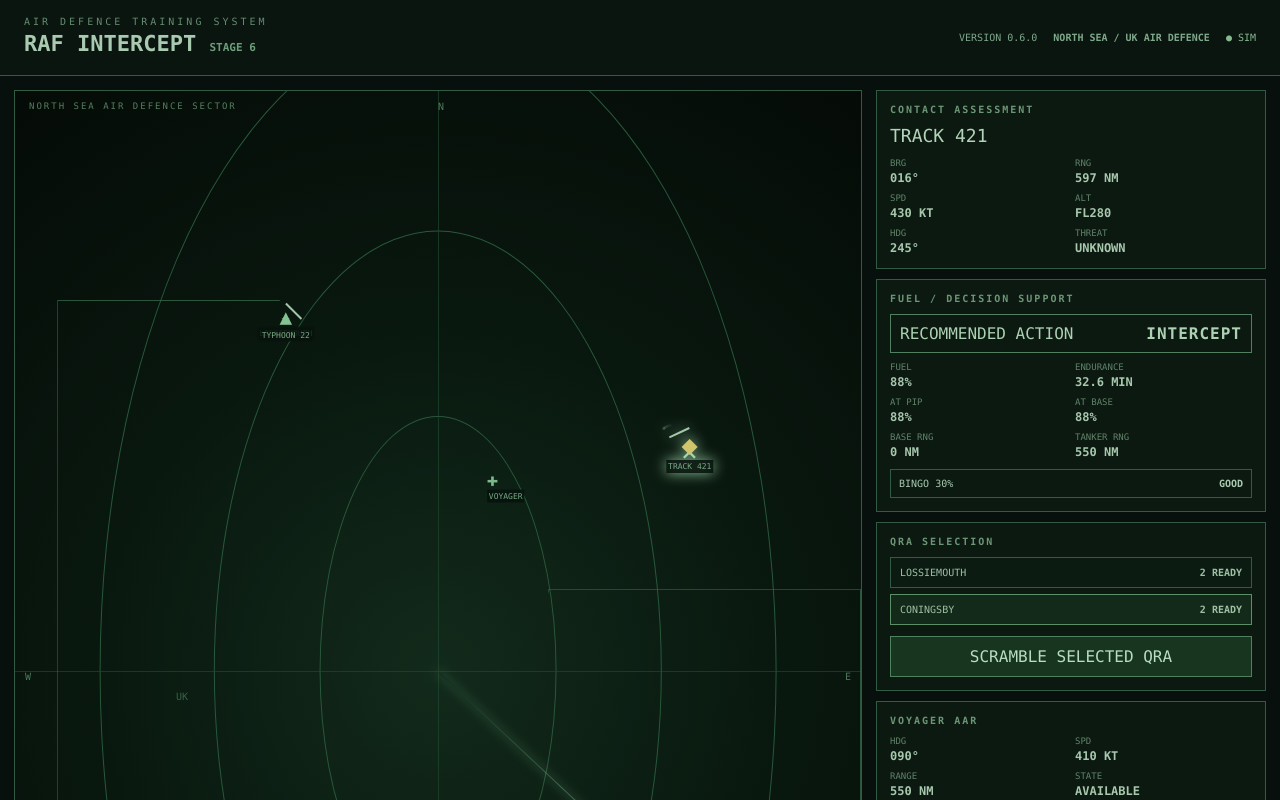
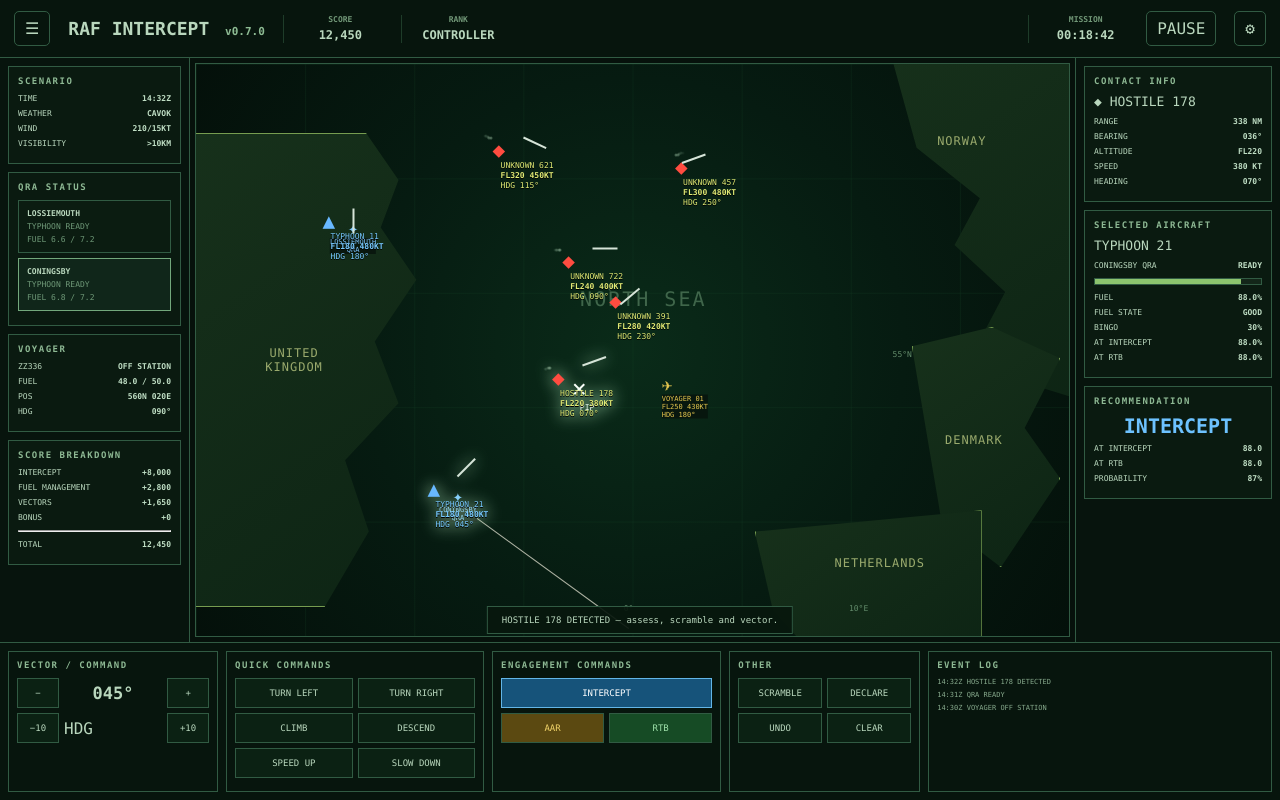
Before and after one commit to kitridley-sys/Intercept, a React (Vite) app: page / in a window 1280 px wide. Shown: the top 800 px of the page. Built offline with nearby package versions, Linux system fonts and the light colour scheme.

Commit message:
Add files via upload

```diff
--- a/src/App.tsx
+++ b/src/App.tsx
@@ -1,38 +1,120 @@
-import{useEffect,useMemo,useState}from'react'
-const VERSION='0.6.0',BINGO=30,RESERVE=42
+import {useEffect,useMemo,useState} from 'react'
+import './style.css'
+
+const VERSION='0.7.0'
+const BINGO=30, RESERVE=42
 type P={id:string;name:string;x:number;y:number;heading:number;speed:number;alt:number;fuel:number;airborne:boolean;friendly:boolean;trail:{x:number;y:number}[]}
 type Base={id:string;name:string;x:number;y:number;aircraft:number}
-const bases:Base[]=[{id:'L',name:'LOSSIEMOUTH',x:32,y:20,aircraft:2},{id:'C',name:'CONINGSBY',x:68,y:72,aircraft:2}]
-const initialT:P[]=[{id:'T421',name:'TRACK 421',x:82,y:30,heading:245,speed:430,alt:280,fuel:100,airborne:true,friendly:false,trail:[]},{id:'T315',name:'TRACK 315',x:24,y:67,heading:42,speed:390,alt:240,fuel:100,airborne:true,friendly:false,trail:[]}]
-const initialF:P[]=[{id:'F21',name:'TYPHOON 21',x:68,y:72,heading:315,speed:450,alt:250,fuel:88,airborne:false,friendly:true,trail:[]},{id:'F22',name:'TYPHOON 22',x:32,y:20,heading:135,speed:450,alt:250,fuel:78,airborne:false,friendly:true,trail:[]}]
-const tanker={x:58,y:34,heading:90,speed:410}
-const clamp=(n:number,a=4,b=96)=>Math.max(a,Math.min(b,n))
-const move=(p:P):P=>{const r=p.heading*Math.PI/180,s=.00115;return{...p,x:clamp(p.x+Math.sin(r)*p.speed*s),y:clamp(p.y-Math.cos(r)*p.speed*s),fuel:p.airborne&&p.friendly?Math.max(0,p.fuel-.045):p.fuel,trail:[...p.trail,{x:p.x,y:p.y}].slice(-22)}}
-const d=(a:{x:number;y:number},b:{x:number;y:number})=>Math.hypot(a.x-b.x,a.y-b.y)
-const brg=(a:P,b:P)=>Math.round((Math.atan2(b.x-a.x,-(b.y-a.y))*180/Math.PI+360)%360)
-const ang=(a:number,b:number)=>Math.abs(((a-b+540)%360)-180)
-function solution(f:P,t:P){const dx=t.x-f.x,dy=t.y-f.y,r=t.heading*Math.PI/180,tvx=Math.sin(r)*t.speed,tvy=-Math.cos(r)*t.speed,a=tvx*tvx+tvy*tvy-f.speed*f.speed,b=2*(dx*tvx+dy*tvy),c=dx*dx+dy*dy;let s=0,disc=b*b-4*a*c;if(Math.abs(a)>.0001&&disc>=0){const rs=[(-b-Math.sqrt(disc))/(2*a),(-b+Math.sqrt(disc))/(2*a)].filter(x=>x>0);if(rs.length)s=Math.min(...rs)}if(!s)s=Math.max(1,d(f,t)*.9);const x=clamp(t.x+Math.sin(r)*t.speed*s*.00115),y=clamp(t.y-Math.cos(r)*t.speed*s*.00115);return{sec:s,x,y,heading:Math.round((Math.atan2(x-f.x,-(y-f.y))*180/Math.PI+360)%360)}}
-function Contact({p,sel,onClick}:{p:P;sel:boolean;onClick:()=>void}){return <button className={`contact ${p.friendly?'friendly':'hostile'} ${sel?'selected':''}`} style={{left:`${p.x}%`,top:`${p.y}%`}} onClick={onClick}><span className="trail">{p.trail.map((q,i)=><i key={i} style={{left:`${(q.x-p.x)*4}px`,top:`${(q.y-p.y)*4}px`,opacity:(i+1)/p.trail.length*.35}}/>)}</span><span className="bug" style={{transform:`translate(-50%,-100%) rotate(${p.heading}deg)`}}/><span className="symbol">{p.friendly?'▲':'◆'}</span><small>{p.name}</small></button>}
+
+const bases:Base[]=[
+ {id:'L',name:'LOSSIEMOUTH',x:18,y:30,aircraft:2},
+ {id:'C',name:'CONINGSBY',x:30,y:77,aircraft:2}
+]
+const initialT:P[]=[
+ {id:'T178',name:'HOSTILE 178',x:43,y:58,heading:70,speed:380,alt:220,fuel:100,airborne:true,friendly:false,trail:[]},
+ {id:'T457',name:'UNKNOWN 457',x:60,y:20,heading:250,speed:480,alt:300,fuel:100,airborne:true,friendly:false,trail:[]},
+ {id:'T391',name:'UNKNOWN 391',x:52,y:43,heading:230,speed:420,alt:280,fuel:100,airborne:true,friendly:false,trail:[]},
+ {id:'T621',name:'UNKNOWN 621',x:36,y:17,heading:115,speed:450,alt:320,fuel:100,airborne:true,friendly:false,trail:[]},
+ {id:'T722',name:'UNKNOWN 722',x:44,y:37,heading:90,speed:400,alt:240,fuel:100,airborne:true,friendly:false,trail:[]}
+]
+const initialF:P[]=[
+ {id:'F21',name:'TYPHOON 21',x:30,y:77,heading:45,speed:480,alt:180,fuel:88,airborne:false,friendly:true,trail:[]},
+ {id:'F11',name:'TYPHOON 11',x:18,y:30,heading:180,speed:480,alt:180,fuel:76,airborne:false,friendly:true,trail:[]}
+]
+const tanker={x:56,y:58,heading:180,speed:430}
+const clamp=(n:number,a=2,b=98)=>Math.max(a,Math.min(b,n))
+const move=(p:P):P=>{
+ const r=p.heading*Math.PI/180, s=.00072
+ return {...p,x:clamp(p.x+Math.sin(r)*p.speed*s),y:clamp(p.y-Math.cos(r)*p.speed*s),
+  fuel:p.airborne&&p.friendly?Math.max(0,p.fuel-.045):p.fuel,
+  trail:[...p.trail,{x:p.x,y:p.y}].slice(-18)}
+}
+const dist=(a:{x:number;y:number},b:{x:number;y:number})=>Math.hypot(a.x-b.x,a.y-b.y)
+const brg=(a:{x:number;y:number},b:{x:number;y:number})=>Math.round((Math.atan2(b.x-a.x,-(b.y-a.y))*180/Math.PI+360)%360)
+const diff=(a:number,b:number)=>Math.abs(((a-b+540)%360)-180)
+function intercept(f:P,t:P){
+ const dx=t.x-f.x,dy=t.y-f.y,r=t.heading*Math.PI/180
+ const tvx=Math.sin(r)*t.speed,tvy=-Math.cos(r)*t.speed
+ const aa=tvx*tvx+tvy*tvy-f.speed*f.speed, bb=2*(dx*tvx+dy*tvy), cc=dx*dx+dy*dy
+ let sec=0,disc=bb*bb-4*aa*cc
+ if(Math.abs(aa)>.0001&&disc>=0){
+  const roots=[(-bb-Math.sqrt(disc))/(2*aa),(-bb+Math.sqrt(disc))/(2*aa)].filter(x=>x>0)
+  if(roots.length)sec=Math.min(...roots)
+ }
+ if(!sec)sec=Math.max(1,dist(f,t)*1.2)
+ const x=clamp(t.x+Math.sin(r)*t.speed*sec*.00072),y=clamp(t.y-Math.cos(r)*t.speed*sec*.00072)
+ return {sec,x,y,heading:brg(f,{x,y})}
+}
+function Contact({p,selected,onClick}:{p:P;selected:boolean;onClick:()=>void}){
+ return <button className={`contact ${p.friendly?'friendly':'hostile'} ${selected?'selected':''}`} style={{left:`${p.x}%`,top:`${p.y}%`}} onClick={onClick}>
+   <span className="trail">{p.trail.map((q,i)=><i key={i} style={{left:`${(q.x-p.x)*5}px`,top:`${(q.y-p.y)*5}px`,opacity:(i+1)/p.trail.length*.45}}/>)}</span>
+   <span className="bug" style={{transform:`translate(-50%,-100%) rotate(${p.heading}deg)`}}/>
+   <span className="symbol">{p.friendly?'▲':'◆'}</span>
+   <span className="label">{p.name}<br/><b>FL{p.alt} {p.speed}KT</b><br/>HDG {String(p.heading).padStart(3,'0')}°</span>
+ </button>
+}
+
 export default function App(){
- const[t,setT]=useState(initialT),[f,setF]=useState(initialF),[selT,setSelT]=useState('T421'),[selF,setSelF]=useState('F21'),[vector,setVector]=useState(285),[base,setBase]=useState('C'),[score,setScore]=useState(0),[running,setRunning]=useState(true),[assist,setAssist]=useState(true),[msg,setMsg]=useState('CONTACT! Assess the fuel state and select the most suitable response.'),[events,setEvents]=useState<string[]>([])
- const target=t.find(x=>x.id===selT)!,fighter=f.find(x=>x.id===selF)!,b=bases.find(x=>x.id===base)!,rng=d(fighter,target)*14,bearing=brg(fighter,target),sol=useMemo(()=>solution(fighter,target),[fighter,target])
- const baseRange=d(fighter,b)*14, tankerRange=d(fighter,tanker)*14, fuelToBase=baseRange/Math.max(1,fighter.speed)*60/10, fuelAtIntercept=Math.max(0,fighter.fuel-sol.sec*.045), fuelAtBase=Math.max(0,fighter.fuel-fuelToBase*.045), endurance=fighter.fuel/.045/60
- const needRTB=fighter.airborne&&(fuelAtBase<RESERVE||fighter.fuel<=BINGO), needAAR=fighter.airborne&&fuelAtIntercept<RESERVE&&!needRTB
- const recommendation=needRTB?'RTB':needAAR&&tankerRange<=25?'AAR':'INTERCEPT'
- useEffect(()=>{if(!running)return;const id=setInterval(()=>{setT(a=>a.map(move));setF(a=>a.map(x=>x.airborne?move(x):x))},1000);return()=>clearInterval(id)},[running])
- const log=(s:string)=>setEvents(e=>[s,...e].slice(0,5))
- function scramble(){if(scrambled()){setMsg(`${fighter.name} already airborne.`);return};setF(a=>a.map(x=>x.id===selF?{...x,airborne:true}:x));const pts=Math.max(0,150-Math.round(baseRange*4));setScore(s=>s+pts);log(`QRA ${b.name}: +${pts}`);setMsg(`${b.name} QRA scrambled. Fuel ${Math.round(fighter.fuel)}%.`)}
- function scrambled(){return fighter.airborne}
- function vectorCmd(){if(!fighter.airborne){setMsg('FIGHTER NOT AIRBORNE — SCRAMBLE QRA FIRST.');return}if(fighter.fuel<=BINGO){setMsg('BINGO FUEL — VECTOR CANCELLED. ORDER RTB.');return}const e=ang(vector,sol.heading),pts=Math.max(0,140-Math.round(e*2));setScore(s=>s+pts);setF(a=>a.map(x=>x.id===selF?{...x,heading:vector}:x));log(`VECTOR ${String(vector).padStart(3,'0')}°: +${pts}`);setMsg(e<=8?`EXCELLENT VECTOR. +${pts}.`:`VECTOR ACCEPTED. +${pts}.`)}
- function rtb(){if(!fighter.airborne){setMsg('FIGHTER IS ON QRA AT BASE.');return}const h=brg(fighter,{...b,id:b.id,name:b.name,x:b.x,y:b.y,heading:0,speed:0,alt:0,fuel:0,airborne:false,friendly:true,trail:[]});setF(a=>a.map(x=>x.id===selF?{...x,heading:h}:x));const pts=fighter.fuel>RESERVE?80:30;setScore(s=>s+pts);log(`RTB ${b.name}: +${pts}`);setMsg(`RTB VECTOR ${String(h).padStart(3,'0')}°. ${pts} points.`)}
- function aar(){if(!fighter.airborne){setMsg('TANKER SUPPORT REQUIRES AIRBORNE FIGHTER.');return}if(tankerRange>25){setMsg(`VOYAGER ${tankerRange.toFixed(0)} NM — TOO FAR FOR AAR.`);return}const gain=Math.min(40,100-fighter.fuel);setF(a=>a.map(x=>x.id===selF?{...x,fuel:x.fuel+gain}:x));setScore(s=>s+gain*3);log(`AAR ${gain}%: +${gain*3}`);setMsg(`AAR COMPLETE. +${gain}% fuel.`)}
- function reset(){setT(initialT);setF(initialF);setScore(0);setEvents([]);setRunning(true);setMsg('NEW SCENARIO — CONTACT!')}
- return <main><header><div><div className="eyebrow">AIR DEFENCE TRAINING SYSTEM</div><h1>RAF INTERCEPT <span>STAGE 6</span></h1></div><div className="topright"><span>VERSION {VERSION}</span><b>NORTH SEA / UK AIR DEFENCE</b><i>● SIM</i></div></header>
- <section className="layout"><div className="radar"><div className="scope"><div className="rings r1"/><div className="rings r2"/><div className="rings r3"/><div className="cross v"/><div className="cross h"/><div className="sweep"/><div className="north">N</div><div className="west">W</div><div className="east">E</div><div className="south">S</div><div className="uk-outline"><span>UK</span></div><div className="europe-outline"><span>EUROPE</span></div>{bases.map(x=><button key={x.id} className={`base ${base===x.id?'chosen':''}`} style={{left:`${x.x}%`,top:`${x.y}%`}} onClick={()=>setBase(x.id)}>✦<small>{x.name}</small></button>)}<div className="tanker" style={{left:`${tanker.x}%`,top:`${tanker.y}%`}}>✚<small>VOYAGER</small></div>{t.map(x=><Contact key={x.id} p={x} sel={selT===x.id} onClick={()=>setSelT(x.id)}/>) }{f.map(x=><Contact key={x.id} p={x} sel={selF===x.id} onClick={()=>setSelF(x.id)}/>) }{assist&&<><div className="pip" style={{left:`${sol.x}%`,top:`${sol.y}%`}}>×</div><div className="solution-line" style={{left:`${fighter.x}%`,top:`${fighter.y}%`,width:`${Math.hypot(sol.x-fighter.x,sol.y-fighter.y)}%`,transform:`rotate(${sol.heading}deg)`}}/></>}<div className="scope-label">NORTH SEA AIR DEFENCE SECTOR</div><div className="scale">RANGE RINGS: 25 / 50 / 100 NM</div></div><div className="radar-footer"><span>SURVEILLANCE</span><span>CONTACTS {t.length+f.length}</span><span>1 SEC UPDATE</span></div></div>
- <aside><div className="panel"><h2>CONTACT ASSESSMENT</h2><div className="big">{target.name}</div><div className="grid"><label>BRG <strong>{String(bearing).padStart(3,'0')}°</strong></label><label>RNG <strong>{rng.toFixed(0)} NM</strong></label><label>SPD <strong>{target.speed} KT</strong></label><label>ALT <strong>FL{target.alt}</strong></label><label>HDG <strong>{String(target.heading).padStart(3,'0')}°</strong></label><label>THREAT <strong>UNKNOWN</strong></label></div></div>
- <div className="panel"><h2>FUEL / DECISION SUPPORT</h2><div className={`decision ${recommendation.toLowerCase()}`}><span>RECOMMENDED ACTION</span><b>{recommendation}</b></div><div className="grid"><label>FUEL <strong>{Math.round(fighter.fuel)}%</strong></label><label>ENDURANCE <strong>{endurance.toFixed(1)} MIN</strong></label><label>AT PIP <strong>{fuelAtIntercept.toFixed(0)}%</strong></label><label>AT BASE <strong>{fuelAtBase.toFixed(0)}%</strong></label><label>BASE RNG <strong>{baseRange.toFixed(0)} NM</strong></label><label>TANKER RNG <strong>{tankerRange.toFixed(0)} NM</strong></label></div><div className={`fuelbar ${fighter.fuel<=BINGO?'bingo':fighter.fuel<=RESERVE?'low':''}`}><span>BINGO {BINGO}%</span><b>{fighter.fuel<=BINGO?'BINGO':fighter.fuel<=RESERVE?'LOW':'GOOD'}</b></div></div>
- <div className="panel"><h2>QRA SELECTION</h2>{bases.map(x=><button className={`baseRow ${base===x.id?'active':''}`} key={x.id} onClick={()=>setBase(x.id)}><span>{x.name}</span><b>{x.aircraft} READY</b></button>)}<button className="primary" onClick={scramble}>SCRAMBLE SELECTED QRA</button></div>
- <div className="panel"><h2>VOYAGER AAR</h2><div className="grid"><label>HDG <strong>090°</strong></label><label>SPD <strong>410 KT</strong></label><label>RANGE <strong>{tankerRange.toFixed(0)} NM</strong></label><label>STATE <strong>AVAILABLE</strong></label></div><button className="primary" onClick={aar}>REQUEST AAR</button></div>
- <div className="panel command"><h2>VECTOR COMMAND</h2><input type="range" min="0" max="359" value={vector} onChange={e=>setVector(+e.target.value)}/><div className="vector"><span>VECTOR</span><strong>{String(vector).padStart(3,'0')}°</strong></div>{assist&&<div className="hint">TRAINING: {recommendation} · solution {String(sol.heading).padStart(3,'0')}°</div>}<div className="cmdrow"><button className="primary" onClick={vectorCmd}>ISSUE VECTOR</button><button className="secondary" onClick={rtb}>ORDER RTB</button></div></div>
- <div className="panel"><h2>CONTROLLER ASSESSMENT</h2><div className="score">{score}</div><p className="message">{msg}</p><label className="toggle"><input type="checkbox" checked={assist} onChange={e=>setAssist(e.target.checked)}/> Training assistance</label><div className="debrief">{events.map((x,i)=><div key={i}>{x}</div>)}</div><div className="actions"><button onClick={()=>setRunning(!running)}>{running?'PAUSE':'RESUME'}</button><button onClick={reset}>NEW SCENARIO</button></div></div></aside></section></main>
+ const [targets,setTargets]=useState(initialT),[fighters,setFighters]=useState(initialF)
+ const [selT,setSelT]=useState('T178'),[selF,setSelF]=useState('F21')
+ const [vector,setVector]=useState(45),[base,setBase]=useState('C')
+ const [score,setScore]=useState(12450),[running,setRunning]=useState(true),[assist,setAssist]=useState(true)
+ const [message,setMessage]=useState('HOSTILE 178 DETECTED — assess, scramble and vector.')
+ const [events,setEvents]=useState(['14:32Z  HOSTILE 178 DETECTED','14:31Z  QRA READY','14:30Z  VOYAGER OFF STATION'])
+ const target=targets.find(x=>x.id===selT)!, fighter=fighters.find(x=>x.id===selF)!, baseObj=bases.find(x=>x.id===base)!, sol=useMemo(()=>intercept(fighter,target),[fighter,target])
+ const range=dist(fighter,target)*14, bearing=brg(fighter,target), baseRange=dist(fighter,baseObj)*14, tankerRange=dist(fighter,tanker)*14
+ const fuelAtIntercept=Math.max(0,fighter.fuel-sol.sec*.045), fuelAtBase=Math.max(0,fighter.fuel-(baseRange/Math.max(1,fighter.speed)*.6)*.045)
+ const recommendation=fighter.airborne&&(fighter.fuel<=BINGO||fuelAtBase<RESERVE)?'RTB':fighter.airborne&&fuelAtIntercept<RESERVE&&tankerRange<25?'AAR':'INTERCEPT'
+ const log=(s:string)=>setEvents(e=>[`${new Date().toLocaleTimeString([], {hour:'2-digit',minute:'2-digit'})}Z  ${s}`,...e].slice(0,6))
+ useEffect(()=>{if(!running)return;const id=setInterval(()=>{setTargets(a=>a.map(move));setFighters(a=>a.map(x=>x.airborne?move(x):x))},1000);return()=>clearInterval(id)},[running])
+ const scramble=()=>{if(fighter.airborne){setMessage(`${fighter.name} already airborne.`);return}setFighters(a=>a.map(x=>x.id===fighter.id?{...x,airborne:true}:x));setScore(s=>s+120);log(`${fighter.name} AIRBORNE`);setMessage(`${fighter.name} scrambled from ${baseObj.name}.`)}
+ const issueVector=()=>{if(!fighter.airborne){setMessage('SCRAMBLE QRA FIRST.');return}if(fighter.fuel<=BINGO){setMessage('BINGO FUEL — ORDER RTB.');return}const err=diff(vector,sol.heading),pts=Math.max(0,150-Math.round(err*2));setFighters(a=>a.map(x=>x.id===fighter.id?{...x,heading:vector}:x));setScore(s=>s+pts);log(`VECTOR ${String(vector).padStart(3,'0')}°  +${pts}`);setMessage(err<=8?`GOOD VECTOR — ${pts} points.`:`VECTOR ACCEPTED — ${pts} points.`)}
+ const orderRTB=()=>{if(!fighter.airborne){setMessage('FIGHTER IS QRA.');return}const h=brg(fighter,baseObj);setFighters(a=>a.map(x=>x.id===fighter.id?{...x,heading:h}:x));setScore(s=>s+60);log(`${fighter.name} RTB ${baseObj.name}`);setMessage(`RTB ${String(h).padStart(3,'0')}° to ${baseObj.name}.`)}
+ const aar=()=>{if(!fighter.airborne){setMessage('AIRBORNE FIGHTER REQUIRED.');return}if(tankerRange>25){setMessage(`VOYAGER ${tankerRange.toFixed(0)} NM — outside AAR range.`);return}const gain=Math.min(35,100-fighter.fuel);setFighters(a=>a.map(x=>x.id===fighter.id?{...x,fuel:x.fuel+gain}:x));setScore(s=>s+gain*3);log(`AAR +${gain}% FUEL`);setMessage(`AAR COMPLETE — +${gain}% fuel.`)}
+ const quick=(delta:number)=>setVector(v=>(v+delta+360)%360)
+ return <main>
+  <header className="topbar">
+   <button className="iconbtn">☰</button><div className="brand">RAF INTERCEPT <span>v{VERSION}</span></div>
+   <div className="topstat"><b>SCORE</b><strong>{score.toLocaleString()}</strong></div><div className="topstat"><b>RANK</b><strong>CONTROLLER</strong></div><div className="topstat mission"><b>MISSION</b><strong>00:18:42</strong></div>
+   <button className="pause" onClick={()=>setRunning(!running)}>{running?'PAUSE':'RESUME'}</button><button className="iconbtn">⚙</button>
+  </header>
+  <div className="workspace">
+   <aside className="leftcol">
+    <section><h3>SCENARIO</h3><p>TIME <b>14:32Z</b></p><p>WEATHER <b>CAVOK</b></p><p>WIND <b>210/15KT</b></p><p>VISIBILITY <b>&gt;10KM</b></p></section>
+    <section><h3>QRA STATUS</h3>{bases.map(b=><button className={`basecard ${base===b.id?'active':''}`} key={b.id} onClick={()=>setBase(b.id)}><b>{b.name}</b><span>TYPHOON READY</span><span>FUEL {b.id==='C'?'6.8':'6.6'} / 7.2</span></button>)}</section>
+    <section><h3>VOYAGER</h3><p>ZZ336 <b>OFF STATION</b></p><p>FUEL <b>48.0 / 50.0</b></p><p>POS <b>560N 020E</b></p><p>HDG <b>090°</b></p></section>
+    <section className="scorebox"><h3>SCORE BREAKDOWN</h3><p>INTERCEPT <b>+8,000</b></p><p>FUEL MANAGEMENT <b>+2,800</b></p><p>VECTORS <b>+1,650</b></p><p>BONUS <b>+0</b></p><hr/><p>TOTAL <b>{score.toLocaleString()}</b></p></section>
+   </aside>
+   <section className="mapwrap">
+    <div className="map">
+      <div className="latlon l1">55°N</div><div className="latlon l2">0°</div><div className="latlon l3">10°E</div>
+      <div className="gridlines"/>
+      <div className="land uk"><span>UNITED<br/>KINGDOM</span></div>
+      <div className="land norway"><span>NORWAY</span></div>
+      <div className="land denmark"><span>DENMARK</span></div>
+      <div className="land nl"><span>NETHERLANDS</span></div>
+      <div className="sea-title">NORTH SEA</div>
+      {bases.map(b=><button className="mapbase" key={b.id} style={{left:`${b.x}%`,top:`${b.y}%`}} onClick={()=>setBase(b.id)}>✦<small>{b.name}<br/>QRA</small></button>)}
+      <div className="tanker" style={{left:`${tanker.x}%`,top:`${tanker.y}%`}}>✈<small>VOYAGER 01<br/>FL250 430KT<br/>HDG 180°</small></div>
+      {targets.map(x=><Contact key={x.id} p={x} selected={selT===x.id} onClick={()=>setSelT(x.id)}/>)}
+      {fighters.map(x=><Contact key={x.id} p={x} selected={selF===x.id} onClick={()=>setSelF(x.id)}/>)}
+      {assist&&<><div className="pip" style={{left:`${sol.x}%`,top:`${sol.y}%`}}>×<small>PIP</small></div><div className="vectorline" style={{left:`${fighter.x}%`,top:`${fighter.y}%`,width:`${Math.hypot(sol.x-fighter.x,sol.y-fighter.y)}%`,transform:`rotate(${sol.heading}deg)`}}/></>}
+    </div>
+   </section>
+   <aside className="rightcol">
+    <section><h3>CONTACT INFO</h3><div className="contactname">◆ {target.name}</div><p>RANGE <b>{range.toFixed(0)} NM</b></p><p>BEARING <b>{String(bearing).padStart(3,'0')}°</b></p><p>ALTITUDE <b>FL{target.alt}</b></p><p>SPEED <b>{target.speed} KT</b></p><p>HEADING <b>{String(target.heading).padStart(3,'0')}°</b></p></section>
+    <section><h3>SELECTED AIRCRAFT</h3><div className="contactname">{fighter.name}</div><p>{baseObj.name} QRA <b>{fighter.airborne?'AIRBORNE':'READY'}</b></p><div className="fuelmeter"><span style={{width:`${fighter.fuel}%`}}/></div><p>FUEL <b>{fighter.fuel.toFixed(1)}%</b></p><p>FUEL STATE <b>{fighter.fuel<=BINGO?'BINGO':fighter.fuel<=RESERVE?'LOW':'GOOD'}</b></p><p>BINGO <b>{BINGO}%</b></p><p>AT INTERCEPT <b>{fuelAtIntercept.toFixed(1)}%</b></p><p>AT RTB <b>{fuelAtBase.toFixed(1)}%</b></p></section>
+    <section className={`recommend ${recommendation.toLowerCase()}`}><h3>RECOMMENDATION</h3><strong>{recommendation}</strong><p>AT INTERCEPT <b>{fuelAtIntercept.toFixed(1)}</b></p><p>AT RTB <b>{fuelAtBase.toFixed(1)}</b></p><p>PROBABILITY <b>{recommendation==='INTERCEPT'?'87%':recommendation==='AAR'?'71%':'94%'}</b></p></section>
+   </aside>
+  </div>
+  <footer className="commandbar">
+   <section><h3>VECTOR / COMMAND</h3><div className="adjust"><button onClick={()=>quick(-5)}>−</button><strong>{String(vector).padStart(3,'0')}°</strong><button onClick={()=>quick(5)}>+</button></div><div className="adjust"><button onClick={()=>quick(-10)}>−10</button><span>HDG</span><button onClick={()=>quick(10)}>+10</button></div></section>
+   <section><h3>QUICK COMMANDS</h3><div className="twocol"><button onClick={()=>quick(-15)}>TURN LEFT</button><button onClick={()=>quick(15)}>TURN RIGHT</button><button>CLIMB</button><button>DESCEND</button><button onClick={()=>setVector(v=>v)}>SPEED UP</button><button>SLOW DOWN</button></div></section>
+   <section><h3>ENGAGEMENT COMMANDS</h3><button className="engage" onClick={issueVector}>INTERCEPT</button><div className="twocol"><button className="aar" onClick={aar}>AAR</button><button className="rtb" onClick={orderRTB}>RTB</button></div></section>
+   <section><h3>OTHER</h3><div className="twocol"><button onClick={scramble}>SCRAMBLE</button><button onClick={()=>setMessage('CONTACT DECLARED — training simulation.')}>DECLARE</button><button onClick={()=>setMessage('LAST COMMAND UNDONE')}>UNDO</button><button onClick={()=>setMessage('COMMAND CLEARED')}>CLEAR</button></div></section>
+   <section className="eventlog"><h3>EVENT LOG</h3>{events.map((e,i)=><div key={i}>{e}</div>)}</section>
+  </footer>
+  <div className="mobilecontrols"><button onClick={scramble}>SCRAMBLE</button><button onClick={issueVector}>INTERCEPT</button><button onClick={aar}>AAR</button><button onClick={orderRTB}>RTB</button><button onClick={()=>setAssist(!assist)}>ASSIST</button></div>
+  <div className="toast">{message}</div>
+ </main>
 }
```
Also changed, not shown: src/style.css.
